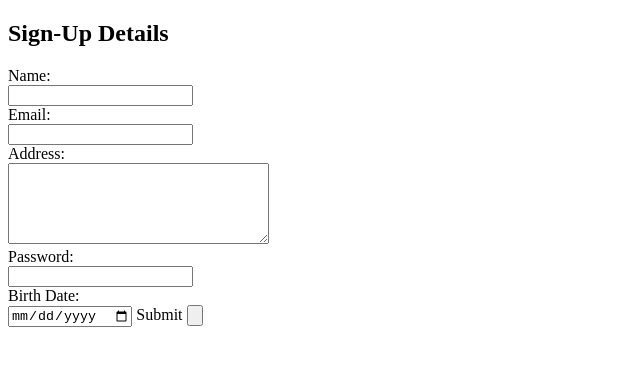
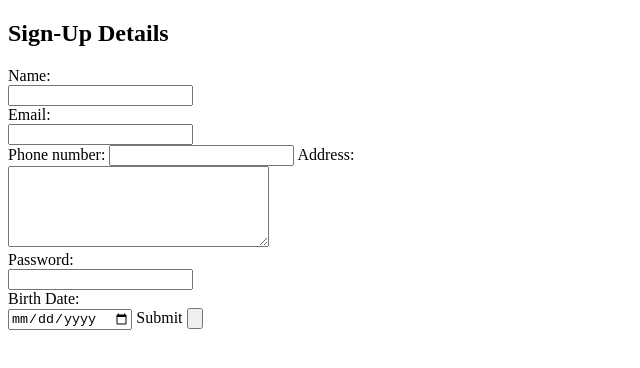
Before and after one commit to hrry121/demo, a plain HTML site: page signup.html in a window 1280 px wide. Shown: the whole page, without its empty margins (0-640 px from the left). Drawn offline with Linux system fonts and the light colour scheme.

Commit message:
Update signup.html

```diff
--- a/signup.html
+++ b/signup.html
@@ -11,6 +11,8 @@
       <input type="text" name="" value=""><br>
       <label for="">Email:</label><br>
       <input type="email" name="" value=""><br>
+      <label for="">Phone number:</label>
+      <input type="tel" name="phone" value="">
       <label for="">Address:</label><br>
       <textarea name="Address" rows="5" cols="30"></textarea><br>
       <label for="">Password:</label><br>
@@ -20,9 +22,6 @@
       <label for="">Submit</label>
       <input type="submit" name="" value="">
 
-
-
-
     </form>
   </body>
 </html>
```
